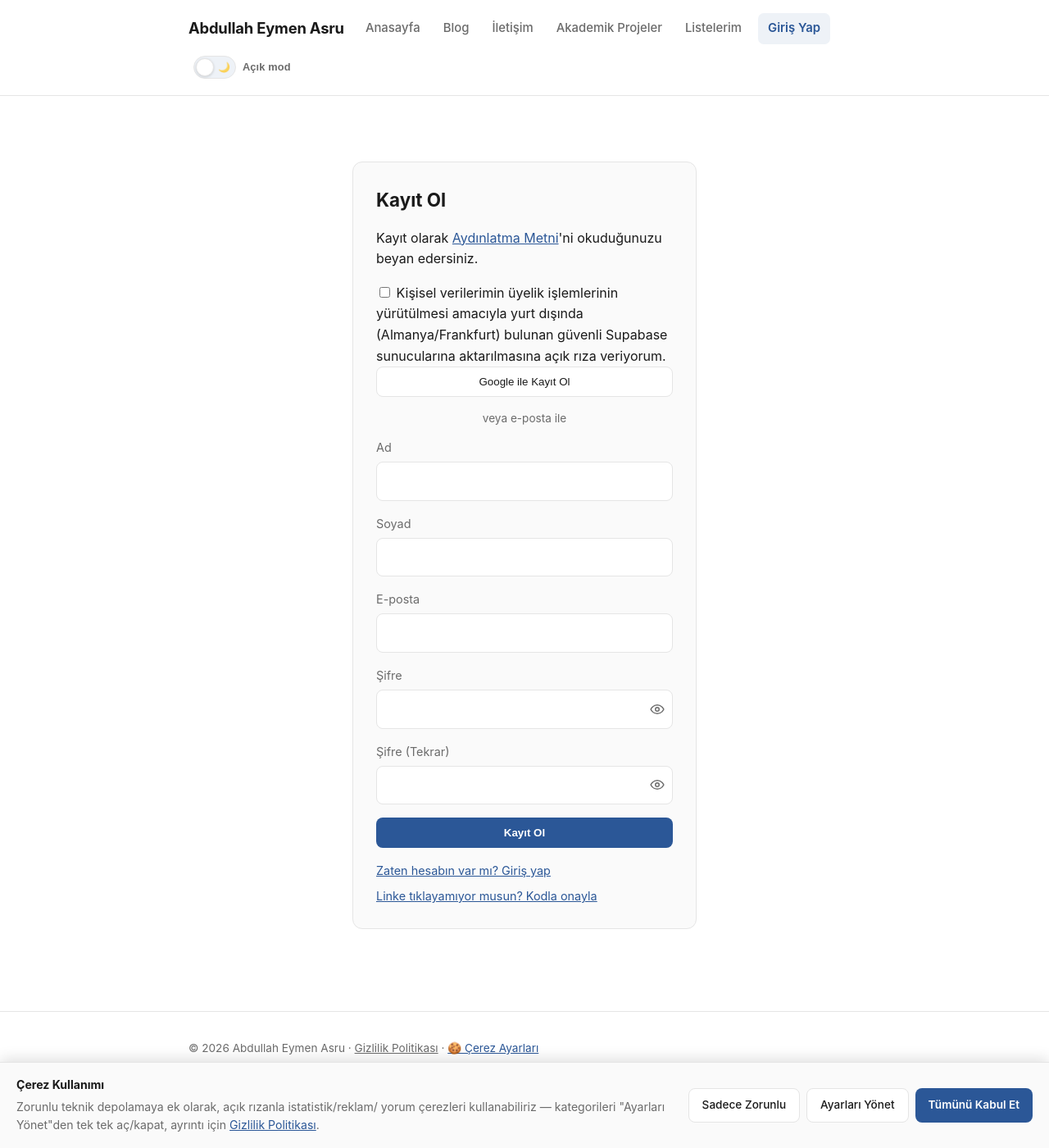
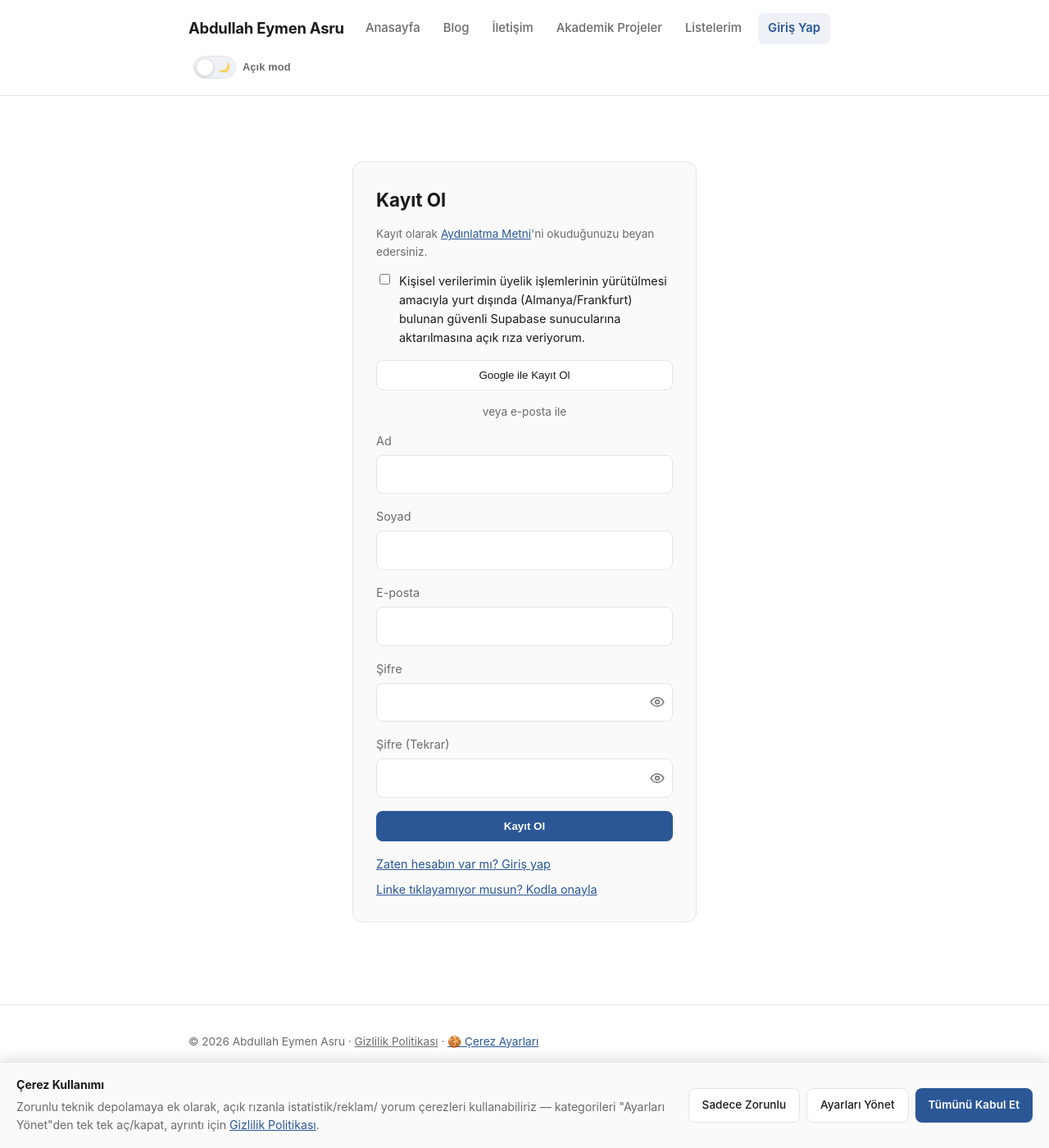
Before and after one commit to abdullah-eymen-asru/abdullah-eymen-asru.github.io, a Jekyll site: the page built from hesap/kayit.md, in a window 1280 px wide and 1400 px high. Shown: the whole window at 82% size. Built offline with Jekyll 4.4.1, drawn with Linux system fonts in a browser that asks for light colours.

Commit message:
Enhance checkbox styles and add info text
Added styles for checkbox and information text.

```diff
--- a/assets/css/auth.css
+++ b/assets/css/auth.css
@@ -46,6 +46,35 @@
 .form-field textarea {
   min-height: 140px;
   resize: vertical;
+}
+
+/* Onay kutuları (ör. yurt dışı aktarım açık rızası): metin + checkbox yan
+   yana, üstten hizalı — .form-field'daki dikey (label üstte, input altta)
+   düzenden farklı olarak buraya özel tutuluyor. */
+.form-checkbox {
+  margin-bottom: 16px;
+}
+
+.form-checkbox label {
+  display: flex;
+  align-items: flex-start;
+  gap: 8px;
+  font-size: 0.9rem;
+  color: var(--text);
+}
+
+.form-checkbox input[type="checkbox"] {
+  margin-top: 3px;
+  flex-shrink: 0;
+}
+
+/* Aydınlatma bilgilendirme cümlesi (#kvkk-aydinlatma-bilgi): bir onay
+   kutusu DEĞİL, sadece bağlantılı bir bilgi metni — .form-field'ın
+   input/checkbox stillerinden ayrı, sade bir paragraf olarak görünür. */
+#kvkk-aydinlatma-bilgi {
+  font-size: 0.85rem;
+  color: var(--muted);
+  margin-bottom: 12px;
 }
 
 .btn-primary,
```
